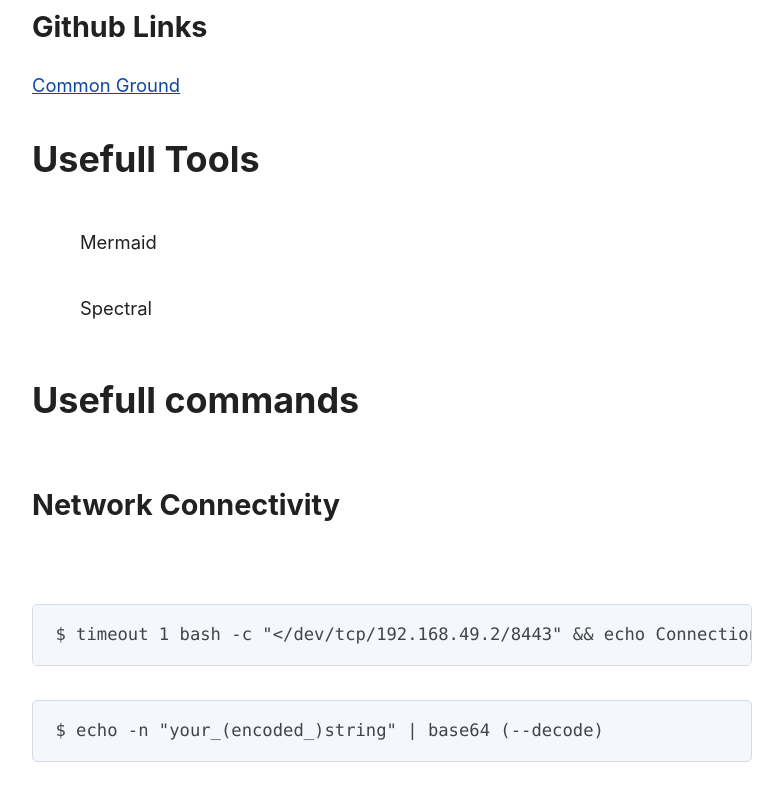
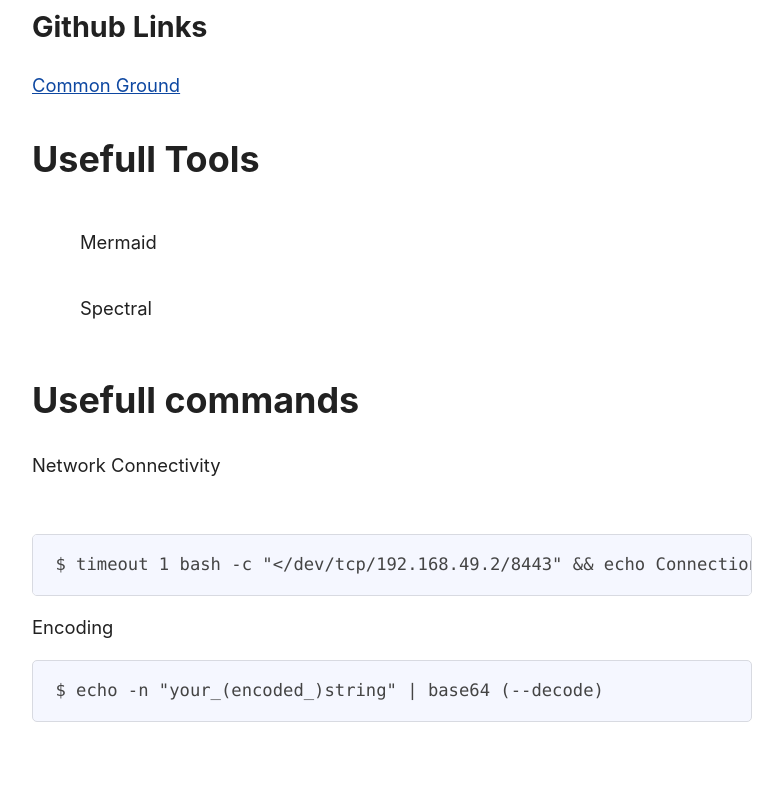
Before and after one commit to JanJaapZ/janjaapz.github.io, a plain HTML site: page index.html in a window 1280 px wide. Shown: the part 1560-2360 px from the top of the page, without its empty margins (248-1031 px from the left). After the commit the page ends 2336 px from the top, so only its background shows below. Drawn offline with Linux system fonts and the light colour scheme.

Commit message:
Update index.html

```diff
--- a/index.html
+++ b/index.html
@@ -53,12 +53,12 @@ Usefull links:
 
 <h2>Usefull commands</h2>
 
-<h3>Network Connectivity</h3>
+Network Connectivity
 <p class="code">
 <pre>
 $ timeout 1 bash -c "&lt;/dev/tcp/192.168.49.2/8443" &amp;&amp; echo Connection successful. || echo Connection failed. &lt;br&gt;
 </pre>
-
+Encoding
 <pre>
 $ echo -n "your_(encoded_)string" | base64 (--decode)
 </pre>
```
